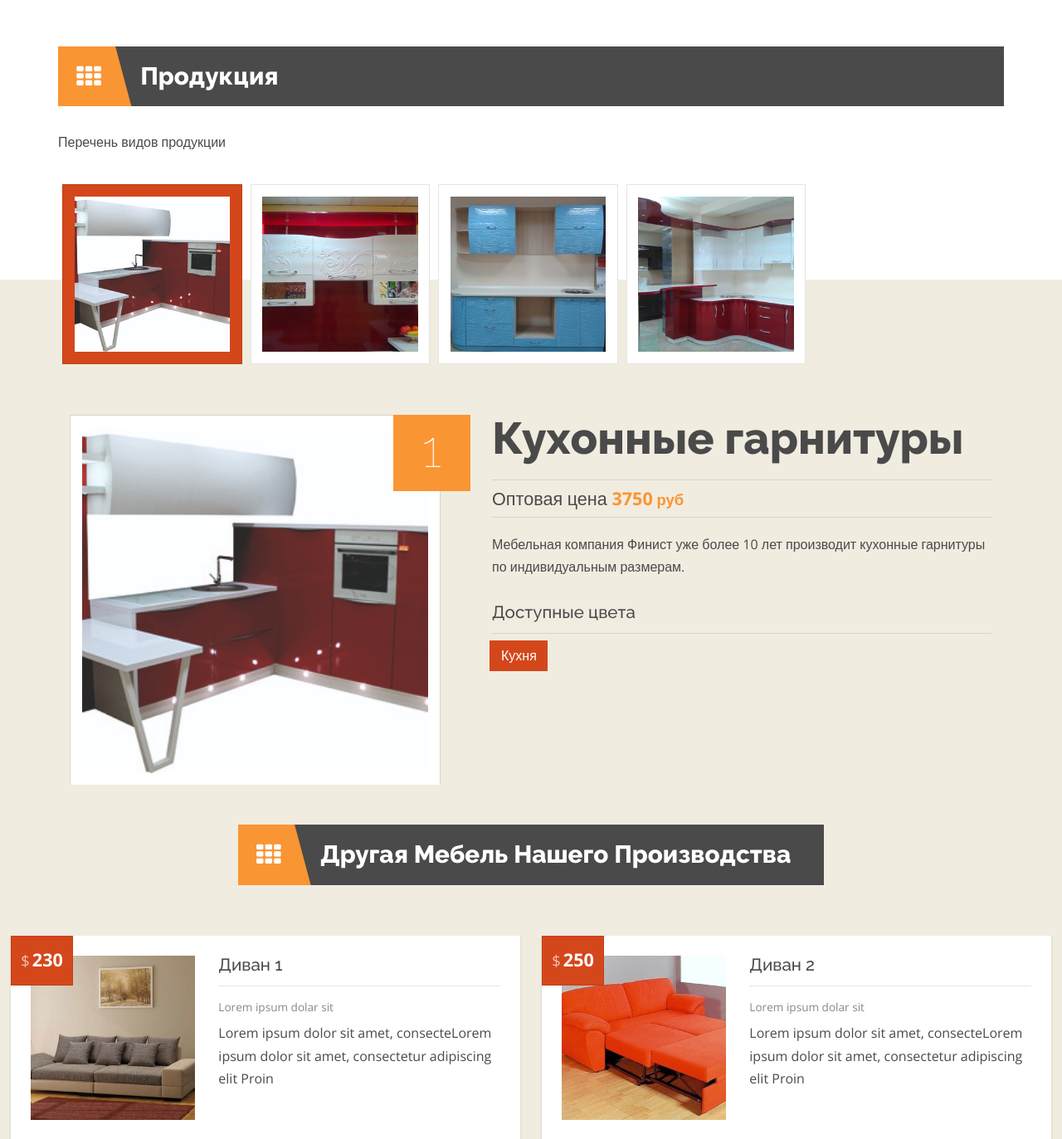
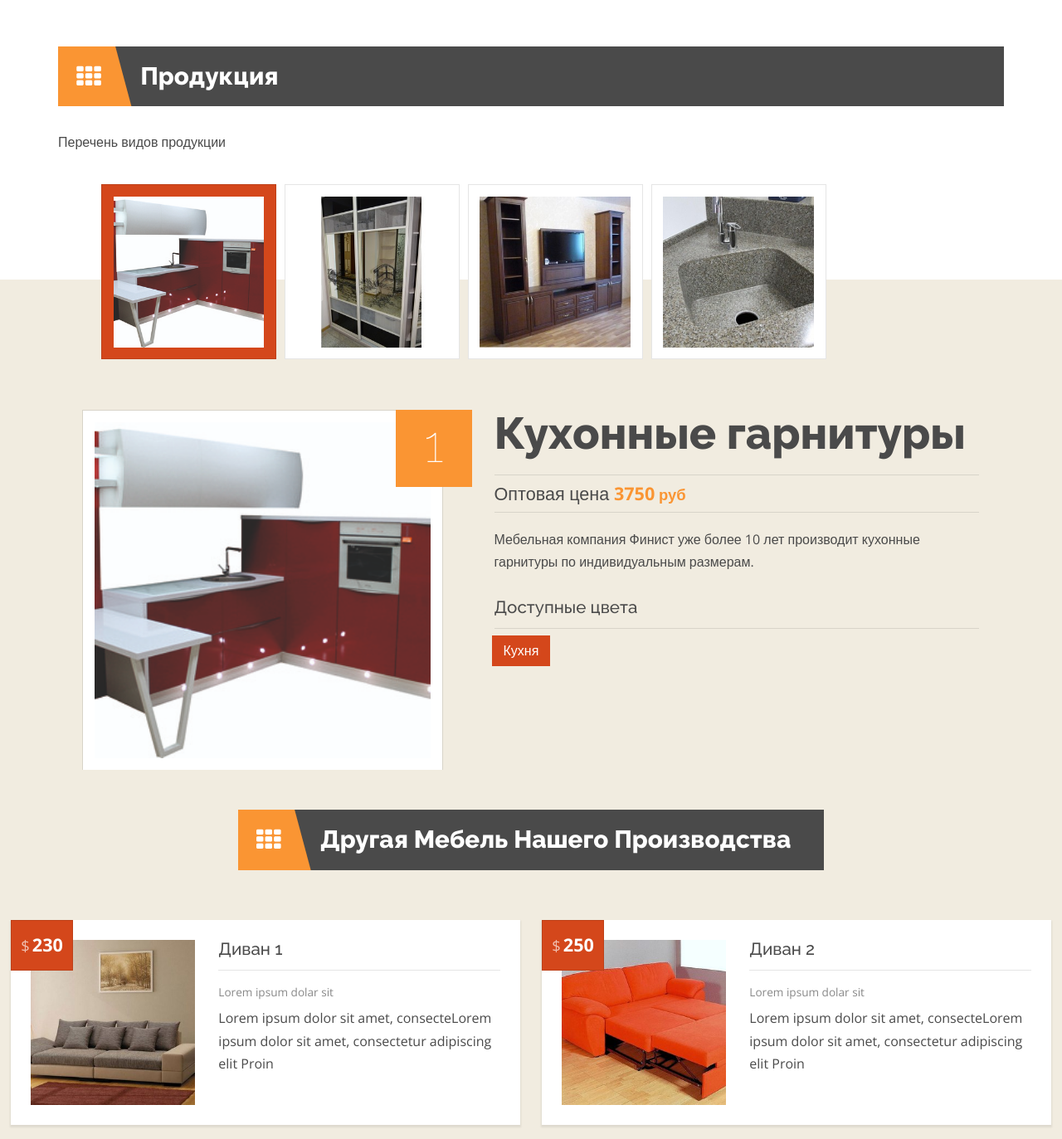
Before and after one commit to tov-jukov/www_project, a PHP site: page / in a window 1280 px wide. Shown: the part 1599-2972 px from the top of the page at 83% size. Run offline with PHP 8.4, Linux system fonts and the light colour scheme; some libraries are stand-ins or nearby versions; some web fonts are replaced.

Commit message:
Слайдер дополнен

```diff
--- a/finistmk_ru/css/style.css
+++ b/finistmk_ru/css/style.css
@@ -547,7 +547,7 @@ header {
 	position: relative;
 	margin: -9em auto 1em auto;
 	text-align: center;
-	left: 0;
+	left: 2em;
 	width: 100%;
 }
 #productList .carousel-indicators > li {
--- a/finistmk_ru/index.html
+++ b/finistmk_ru/index.html
@@ -212,25 +212,23 @@
     <div class="container-wide products">
     	<div class="container">
 
-            <div id="productList" class="carousel slide clearfix vcenter" data-ride="carousel">
+            <div id="productList" class="carousel slide clearfix col-lg-12" data-ride="carousel">
                   <!-- Indicators -->
-                  <ol class="carousel-indicators row vcenter">
+                  <ol class="carousel-indicators row">
                     <li data-target="#productList" data-slide-to="0" class="active wow fadeInUp" data-wow-offset="75" data-wow-delay="0.3s"><img class="img-responsive" src="img/kitchen/small/01.jpg" alt="Servcice"></li>
-                    <li data-target="#productList" data-slide-to="1" class="wow fadeInUp" data-wow-offset="75" data-wow-delay="0.6s"><img class="img-responsive" src="img/kitchen/small/02.jpg" alt="Servcice"></li>
-                    <li data-target="#productList" data-slide-to="2" class="wow fadeInUp" data-wow-offset="75" data-wow-delay="0.9s"><img class="img-responsive" src="img/kitchen/small/03.jpg" alt="Servcice"></li>
-                    <li data-target="#productList" data-slide-to="3" class="wow fadeInUp" data-wow-offset="75" data-wow-delay="1.2s"><img class="img-responsive" src="img/kitchen/small/04.jpg" alt="Servcice"></li>
+                    <li data-target="#productList" data-slide-to="1" class="wow fadeInUp" data-wow-offset="75" data-wow-delay="0.6s"><img class="img-responsive" src="img/wardrobe/small/01.jpg" alt="Servcice"></li>
+                    <li data-target="#productList" data-slide-to="2" class="wow fadeInUp" data-wow-offset="75" data-wow-delay="0.9s"><img class="img-responsive" src="img/furniture/small/01.jpg" alt="Servcice"></li>
+                    <li data-target="#productList" data-slide-to="3" class="wow fadeInUp" data-wow-offset="75" data-wow-delay="1.2s"><img class="img-responsive" src="img/akril-stone/small/04.jpg" alt="Servcice"></li>
                   </ol>
 
                   <!-- Wrapper for slides -->
                   <div class="carousel-inner">
                     <div class="item active">
                         <div class="col-md-5 col-sm-12 col-xs-12 wow fadeInUp" data-wow-delay="0.5s" data-wow-offset="75">
-
                             <div class="galleryImg">
                                <img class="img-responsive" src="img/kitchen/small/01.jpg" alt="1">
-                               <a href="img/kitchen/large/01.jpg" rel="prettyPhoto[gallery1]" title="Service"><span><i class="fa fa-search-plus"></i></span></a>
+                               <a href="img/kitchen/large/01.jpg" rel="prettyPhoto[gallery1]" title="Кухни"><span><i class="fa fa-search-plus"></i></span></a>
                             </div>
-
                        </div>
                         <div class="col-md-7 col-sm-12 col-xs-12 serviceInfo wow fadeInUp" data-wow-delay="0.5s" data-wow-offset="75">
                             <h2><span>1</span>Кухонные гарнитуры</h2>
@@ -247,8 +245,8 @@
                         <div class="col-md-5 col-sm-12 col-xs-12 ">
 
                             <div class="galleryImg">
-                               <img class="img-responsive" src="img/services/small/02.jpg" alt="1">
-                               <a href="img/services/large/02.jpg" rel="prettyPhoto[gallery1]" title="Service"><span><i class="fa fa-search-plus"></i></span></a>
+                               <img class="img-responsive" src="img/wardrobe/small/01.jpg" alt="1">
+                               <a href="img/wardrobe/large/01.jpg" rel="prettyPhoto[gallery1]" title="Шкафы-купе"><span><i class="fa fa-search-plus"></i></span></a>
                             </div>
 
                        </div>
@@ -259,9 +257,7 @@
 
                             <h6>Доступные цвета</h6>
                             <ul class="list-inline option">
-                            	<li>Мягкая мебель</li>
-                            	<li>Диван</li>
-                            	<li>мебель</li>
+                            	<li>Шкаф</li>
                             </ul>
                         </div>
                     </div><!-- end item -->
@@ -270,8 +266,8 @@
                         <div class="col-md-5 col-sm-12 col-xs-12">
 
                             <div class="galleryImg">
-                               <img class="img-responsive" src="img/services/small/03.jpg" alt="1">
-                               <a class="link" href="img/services/large/03.jpg" rel="prettyPhoto[gallery1]" title="Service"><span><i class="fa fa-search-plus"></i></span></a>
+                               <img class="img-responsive" src="img/furniture/small/01.jpg" alt="1">
+                               <a class="link" href="img/furniture/large/01.jpg" rel="prettyPhoto[gallery1]" title="Корпусная мебель"><span><i class="fa fa-search-plus"></i></span></a>
                             </div>
 
                        </div>
@@ -290,14 +286,14 @@
                         <div class="col-md-5 col-sm-12 col-xs-12 ">
 
                             <div class="galleryImg">
-                               <img class="img-responsive" src="img/services/small/04.jpg" alt="1">
-                               <a href="img/services/large/04.jpg" rel="prettyPhoto[gallery1]" title="Service"><span><i class="fa fa-search-plus"></i></span></a>
+                               <img class="img-responsive" src="img/akril-stone/small/01.jpg" alt="1">
+                               <a href="img/akril-stone/large/01.jpg" rel="prettyPhoto[gallery1]" title="Service"><span><i class="fa fa-search-plus"></i></span></a>
                             </div>
 
                        </div>
                         <div class="col-md-7 col-sm-12 col-xs-12 serviceInfo">
                             <h2><span>4</span>Изделия из искусственного камня</h2>
-                            <div class="price">Оптовая цена <span>3950<small> грн</small></span></div>
+                            <div class="price">Оптовая цена <span>3950<small> руб</small></span></div>
                             <p>Lorem ipsum dolor sit amet, consectetur adipiscing elit. Integer gravida velit quis dolor tristiqumsan. Pellentesque elit tortor, adipiscing vel velit in, ultricies fermentum nulla. Donec in urna sem. Nulla facilisi. Vestibulum ut aliquet magna.</p>
                             <p>Donec in urna sem. Nulla facilisi. Vestibulum ut aliquet magna. Nulla nec faucibus est. In in augue placerat elementum augue Nulla nec faucibus est. In in augue placerat elementum augue.</p>
 
@@ -368,6 +364,7 @@
                   <p>Lorem ipsum dolor sit amet, consecteLorem ipsum dolor sit amet, consectetur adipiscing elit Proin</p>
                 </div>
             </li> <!-- end Product -->
+
 
         	<li>
                 <div class="image">
--- a/finistmk_ru/js/master.js
+++ b/finistmk_ru/js/master.js
@@ -223,7 +223,7 @@ jQuery( document ).ready( function( $ ) {
 // Google Map
 
 	function initialize() {
-	  var myLatlng = new google.maps.LatLng(49.5522614,34.5229921); // Add your coordinates here (Lat, Lng)
+	  var myLatlng = new google.maps.LatLng(57.952367,59.993142); // Add your coordinates here (Lat, Lng)
 	  var mapOptions = {
 		zoom: 17,
 		scrollwheel:false,
@@ -237,7 +237,7 @@ jQuery( document ).ready( function( $ ) {
       '</div>'+
       '<h5>Мебельная фабрика</h5>'+ // Your Company Image here
       '<div id="bodyContent">'+
-      '<p>телефон: <strong>+38-0532-555-777</strong></p>' +
+      '<p>телефон: <strong>8 (3435) 379-301</strong></p>' +
       '</div>'+
       '</div>';
 
```
Also changed, not shown: finistmk_ru/img/akril-stone/large/01.jpg (added), finistmk_ru/img/akril-stone/large/02.jpg (added), finistmk_ru/img/akril-stone/large/03.jpg (added), finistmk_ru/img/akril-stone/large/04.jpg (added), finistmk_ru/img/akril-stone/small/01.jpg (added), finistmk_ru/img/akril-stone/small/02.jpg (added), finistmk_ru/img/akril-stone/small/03.jpg (added), finistmk_ru/img/akril-stone/small/04.jpg (added), finistmk_ru/img/furniture/large/01.jpg (added), finistmk_ru/img/furniture/small/01.jpg (added), finistmk_ru/img/wardrobe/large/01.jpg (added), finistmk_ru/img/wardrobe/small/01.jpg (added).
